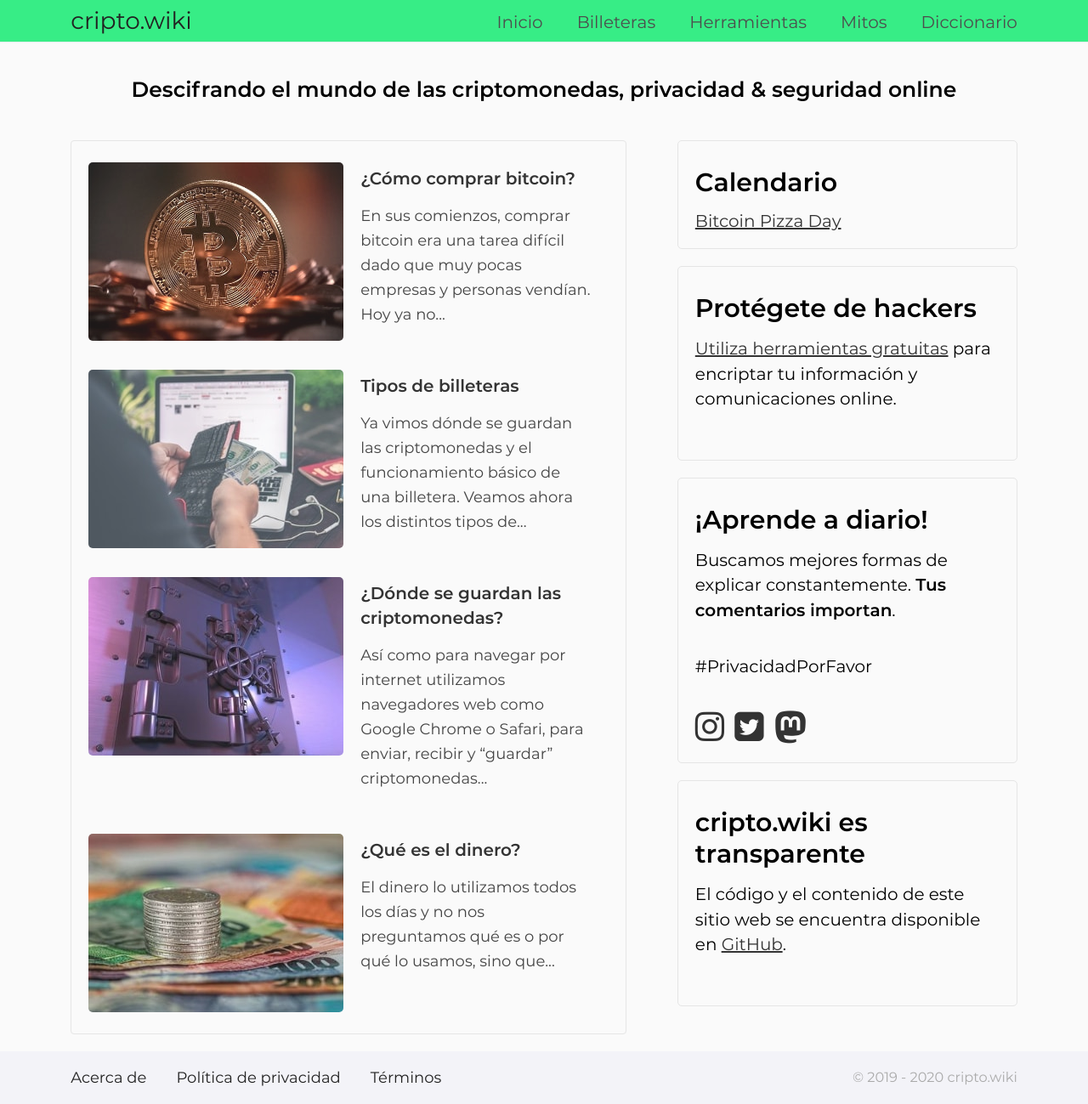
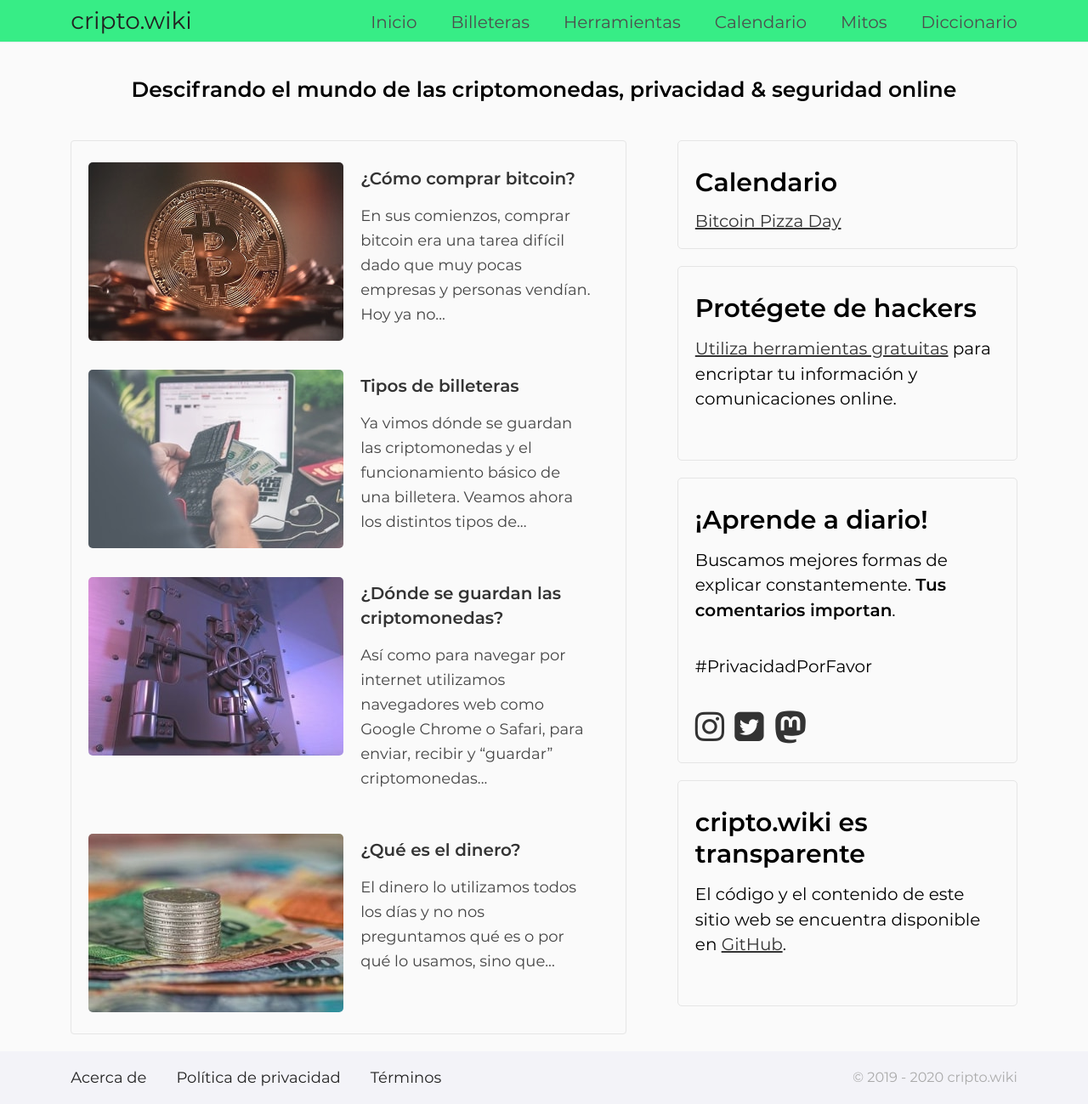
Before and after one commit to criptowiki/criptowiki, a Jekyll site: the page built from index.html, in a window 1280 px wide and 1299 px high. Shown: the whole window at 85% size. Built offline with Jekyll 4.4.1, drawn with Linux system fonts in a browser that asks for light colours; some web fonts are replaced.

Commit message:
Add 'Calendar' link to nav and increment CSS breakpoint

```diff
--- a/_data/nav.yml
+++ b/_data/nav.yml
@@ -4,6 +4,8 @@
   link: /billeteras/
 - name: Herramientas
   link: /herramientas/
+- name: Calendario
+  link: /calendario/
 - name: Mitos
   link: /mitos/
 - name: Diccionario
--- a/assets/css/style.sass
+++ b/assets/css/style.sass
@@ -96,7 +96,7 @@
 
 
 /*************** ADAPTIVE ***************/
-@media screen and (max-width: 1000px)
+@media screen and (max-width: 1100px)
     .body
         font-size: 1.1em
 
```
